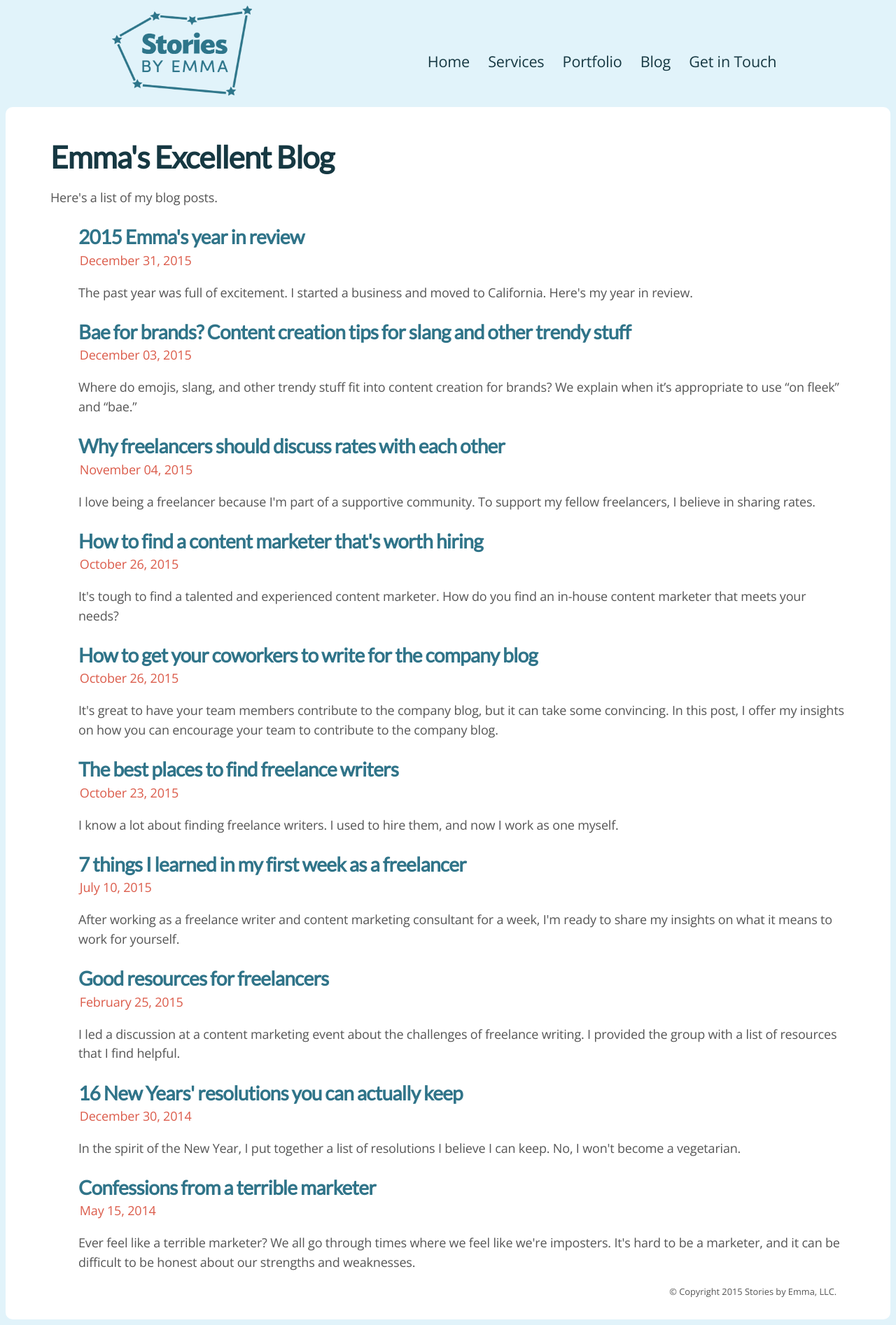
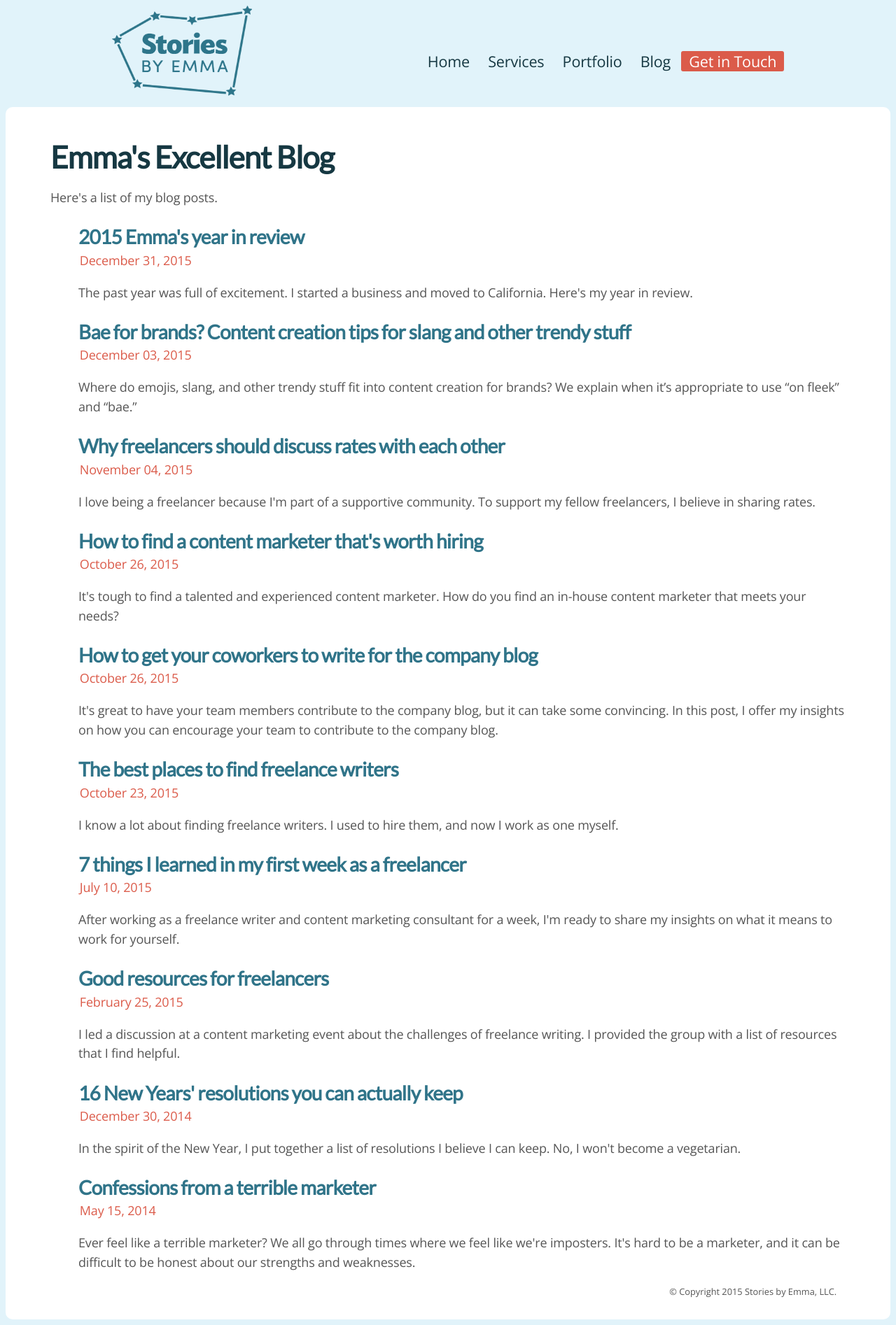
Before and after one commit to emmalepsy/emmalepsy.github.io, a Jekyll site: the page built from blogmobile.html, in a window 1280 px wide. Shown: the whole page at 70% size. Built offline with Jekyll 4.4.1, drawn with Linux system fonts in a browser that asks for light colours; nearby versions of some CDN libraries; a style sheet for code colours, icons or effects is not loaded.

Commit message:
Add CTA style

```diff
--- a/_layouts/blogmobileindex.html
+++ b/_layouts/blogmobileindex.html
@@ -330,7 +330,7 @@ ul.iconlist li:before
             <li><a class="btn" href="index.html#services">Services</a></li>
             <li><a class="btn" href="index.html#samples">Portfolio</a></li>
             <li><a class="btn" href="blog.html">Blog</a></li>
-            <li><a class="btn" id="contact" href="../index.html#contacts">Get in Touch</a></li>
+            <li><a class="btn cta" id="contact" href="../index.html#contacts">Get in Touch</a></li>
           </ul>
         </div>
       </div>
```
